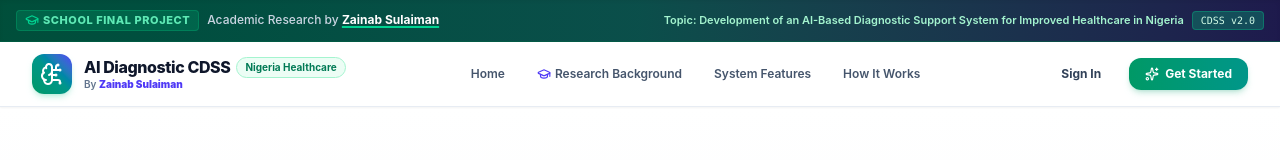
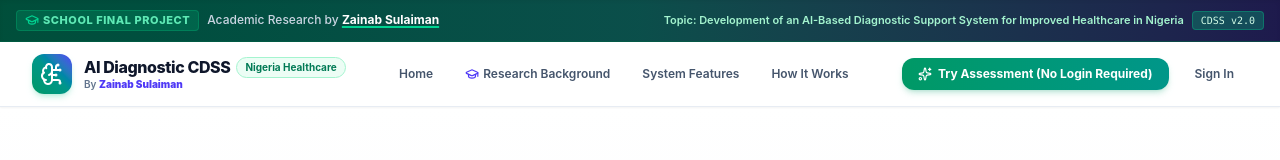
Before and after one commit to tech565sphereskills-coder/AI-Diagnostic-, a React (Vite) app in the folder frontend/: page / in a window 1280 px wide. Shown: the top 160 px of the page. Built offline with nearby package versions, Linux system fonts and the light colour scheme; no server answers.

Commit message:
feat: make web app completely open and unrestricted for public testing without login gate

```diff
--- a/frontend/src/App.tsx
+++ b/frontend/src/App.tsx
@@ -131,7 +131,7 @@ function AppContent() {
           {currentPage === 'dashboard' && (
             <DashboardPage
               onNavigate={setCurrentPage}
-              onSelectAssessment={(_asm) => {}}
+              onSelectAssessment={(_asm) => { }}
               onSelectCategory={(_catId) => setSelectedCategory(null)}
               user={user}
             />
@@ -182,7 +182,7 @@ function AppContent() {
           {currentPage === 'history' && (
             <AssessmentHistoryPage
               onNavigate={setCurrentPage}
-              onSelectAssessment={(_asm) => {}}
+              onSelectAssessment={(_asm) => { }}
             />
           )}
 
--- a/frontend/src/components/layout/Navbar.tsx
+++ b/frontend/src/components/layout/Navbar.tsx
@@ -72,30 +72,20 @@ export const Navbar: React.FC<NavbarProps> = ({ onNavigate, isAuthenticated }) =
 
         {/* Desktop Actions */}
         <div className="hidden md:flex items-center space-x-3 text-xs">
-          {isAuthenticated ? (
+          <button
+            onClick={() => handleNavClick('intro')}
+            className="px-4 py-2 bg-gradient-to-r from-emerald-600 to-teal-600 hover:from-emerald-500 hover:to-teal-500 text-white font-bold rounded-xl shadow-md shadow-emerald-600/20 transition-all flex items-center space-x-1.5 cursor-pointer"
+          >
+            <Sparkles className="w-3.5 h-3.5" />
+            <span>Try Assessment (No Login Required)</span>
+          </button>
+          {!isAuthenticated && (
             <button
-              onClick={() => handleNavClick('dashboard')}
-              className="px-4 py-2 bg-emerald-600 hover:bg-emerald-700 text-white font-bold rounded-xl shadow-md transition-all flex items-center space-x-1.5 cursor-pointer"
+              onClick={() => handleNavClick('login')}
+              className="px-3.5 py-2 text-slate-600 hover:text-emerald-600 font-semibold transition-colors cursor-pointer"
             >
-              <span>Go to Dashboard</span>
-              <ArrowRight className="w-3.5 h-3.5" />
+              Sign In
             </button>
-          ) : (
-            <>
-              <button
-                onClick={() => handleNavClick('login')}
-                className="px-4 py-2 text-slate-700 hover:text-emerald-600 font-bold transition-colors cursor-pointer"
-              >
-                Sign In
-              </button>
-              <button
-                onClick={() => handleNavClick('register')}
-                className="px-4 py-2 bg-gradient-to-r from-emerald-600 to-teal-600 hover:from-emerald-500 hover:to-teal-500 text-white font-bold rounded-xl shadow-md shadow-emerald-600/20 transition-all flex items-center space-x-1.5 cursor-pointer"
-              >
-                <Sparkles className="w-3.5 h-3.5" />
-                <span>Get Started</span>
-              </button>
-            </>
           )}
         </div>
 
--- a/frontend/src/pages/LandingPage.tsx
+++ b/frontend/src/pages/LandingPage.tsx
@@ -72,7 +72,7 @@ export const LandingPage: React.FC<LandingPageProps> = ({ onNavigate, isAuthenti
 
               <div className="flex flex-col sm:flex-row items-stretch sm:items-center space-y-3 sm:space-y-0 sm:space-x-4 pt-2">
                 <button
-                  onClick={() => onNavigate(isAuthenticated ? 'categories' : 'register')}
+                  onClick={() => onNavigate('intro')}
                   className="px-8 py-4 bg-gradient-to-r from-emerald-600 to-teal-600 hover:from-emerald-500 hover:to-teal-500 text-white font-extrabold text-sm rounded-2xl shadow-xl shadow-emerald-600/25 transition-all flex items-center justify-center space-x-2 cursor-pointer"
                 >
                   <Stethoscope className="w-5 h-5" />
@@ -240,7 +240,7 @@ export const LandingPage: React.FC<LandingPageProps> = ({ onNavigate, isAuthenti
 
               <div className="flex items-center space-x-3">
                 <button
-                  onClick={() => onNavigate(isAuthenticated ? 'categories' : 'register')}
+                  onClick={() => onNavigate('intro')}
                   className="px-6 py-3.5 bg-emerald-500 hover:bg-emerald-400 text-slate-950 font-extrabold text-xs rounded-xl shadow-lg transition-all flex items-center space-x-2 cursor-pointer"
                 >
                   <Stethoscope className="w-4 h-4" />
@@ -358,7 +358,7 @@ export const LandingPage: React.FC<LandingPageProps> = ({ onNavigate, isAuthenti
             <h2 className="text-3xl font-extrabold font-outfit">Experience Zainab Sulaiman's AI CDSS Project</h2>
             <p className="text-sm text-emerald-200">Take a structured assessment today and receive instant AI-powered diagnostic recommendations.</p>
             <button
-              onClick={() => onNavigate(isAuthenticated ? 'categories' : 'register')}
+              onClick={() => onNavigate('intro')}
               className="px-8 py-4 bg-white text-slate-950 hover:bg-slate-100 font-extrabold text-sm rounded-2xl shadow-xl transition-all inline-flex items-center space-x-2 cursor-pointer"
             >
               <Stethoscope className="w-5 h-5 text-emerald-600" />
```
